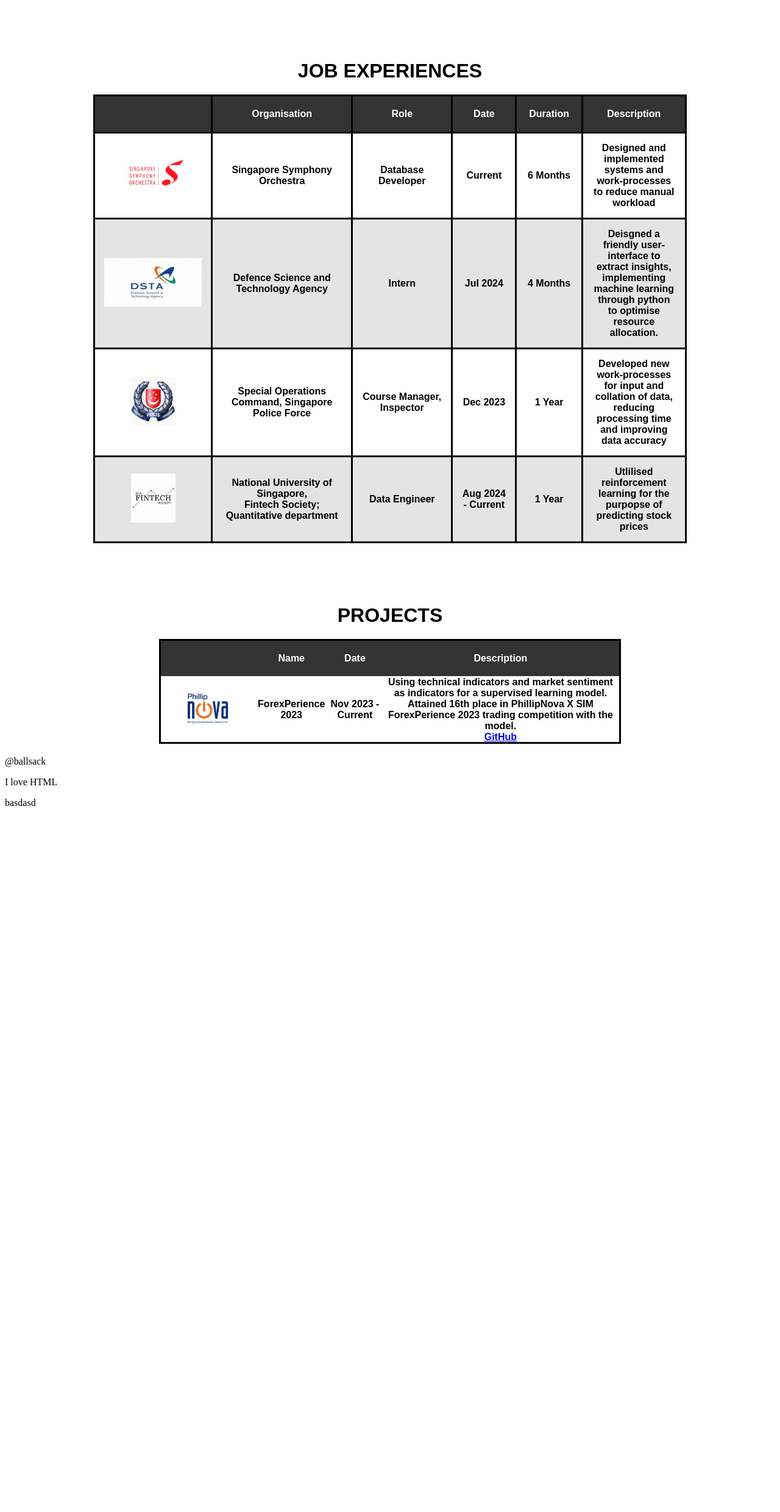
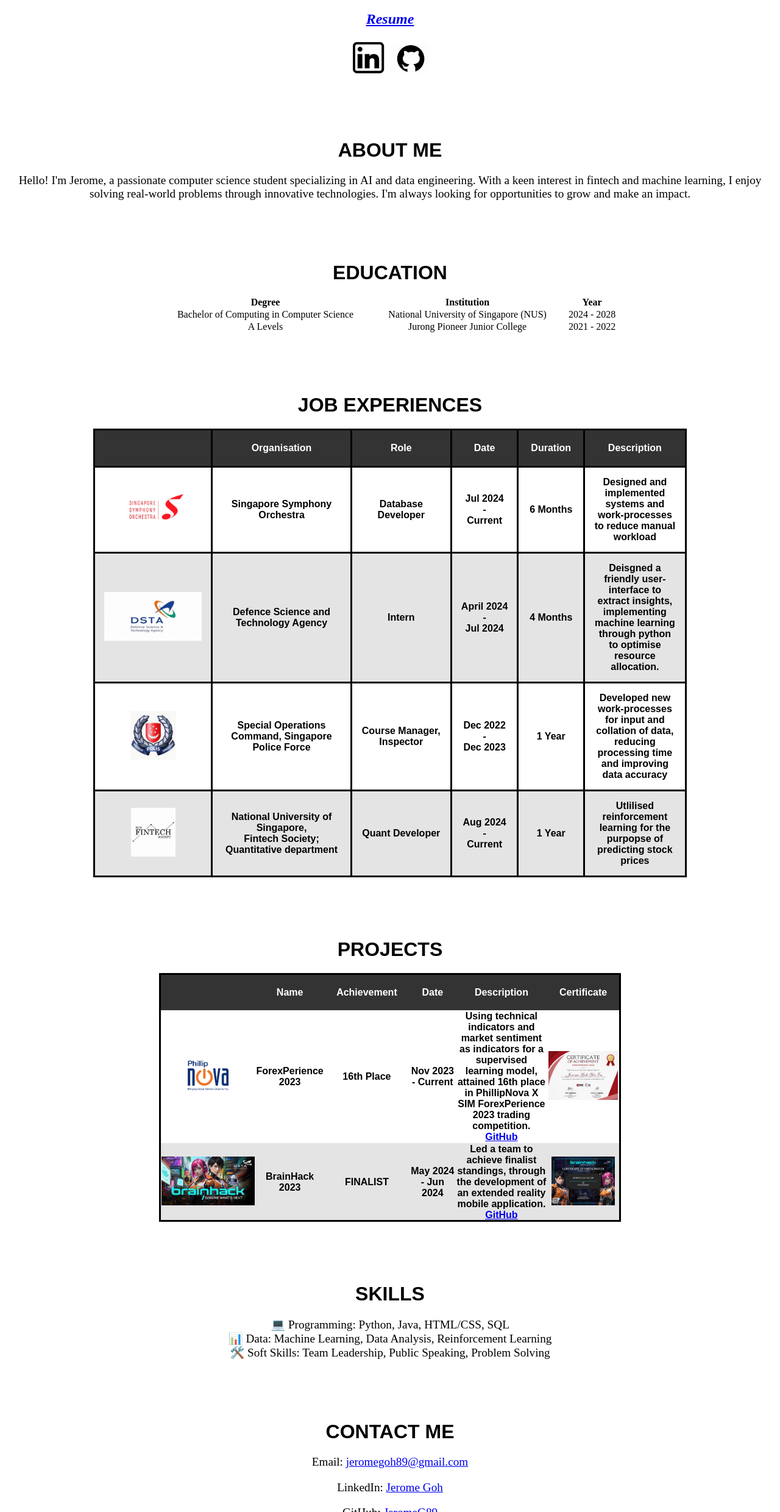
Before and after one commit to JeromeG89/jerome-portfolio, a plain HTML site: page index.html in a window 1280 px wide. Shown: the part 320-2800 px from the top of the page at 61% size. Before the commit the page ends 1662 px from the top, so only its background shows below. Drawn offline with Linux system fonts and the light colour scheme.

Commit message:
Projects

```diff
--- a/index.html
+++ b/index.html
@@ -14,16 +14,52 @@
             }
         </style>
     </head>
-
     <body>
         <h1 class = 'name'>Jerome Goh</h1>
         <div class='myPic' style = "text-align: center;">
-            <a href="docs/Jerome_Resume.pdf" download="virus.exe.pdf">
-                <img class="jerome_picture" src="images/OIP.jpeg" alt="Jerome's Picture">
-            </a>
+            <img class="jerome_picture" src="images/OIP.jpeg" alt="Jerome's Picture">
+            <h2 style = "text-align: center; font-style:oblique; color: black;"><a href = "docs/Jerome_Resume.pdf" download="Jerome_Resume.pdf">Resume</a></h2>
+
         </div>
-        <!-- <div class = 'intro' style = "text-align: center; font-weight: bold; font-size: 30px;">I am a monkey coder in National&nbspUniversity&nbspof&nbspSingapore&nbsp(NUS), majoring in Computer Sciene</div> -->
-        <div> </div>
+        <div class ='social' style = 'text-align: center;'>
+            <a href="https://www.linkedin.com/in/jerome-goh-886607278" target="_blank"><img src="images/linkedin.jpeg" alt="linkedinLogo"></a>
+            <a href="https://github.com/JeromeG89" target="_blank"><img src="images/github.jpeg" alt="githubLogo"></a>
+        </div>
+        <style>
+            .social img{
+                width: 5%;
+                height: auto;
+                align-content: center;
+                vertical-align: middle;
+            }
+        </style>
+        <div>
+            <h2 class = 'mini-head'>About Me</h2>
+            <p style = 'text-align: center; font-size: 1.2em; margin: 20px;'>Hello! I'm Jerome, a passionate computer science student specializing in AI and data engineering.
+                With a keen interest in fintech and machine learning, I enjoy solving real-world problems
+                through innovative technologies. I'm always looking for opportunities to grow and make an impact.
+            </p>
+        </div>
+
+        <h2 class="mini-head">Education</h2>
+        <table style="width: 60%; margin: 20px auto; border-collapse: collapse; text-align: center;">
+            <tr>
+                <th>Degree</th>
+                <th>Institution</th>
+                <th>Year</th>
+            </tr>
+            <tr>
+                <td>Bachelor of Computing in Computer Science</td>
+                <td>National University of Singapore (NUS)</td>
+                <td>2024 - 2028</td>
+            </tr>
+            <tr>
+                <td>A Levels</td>
+                <td>Jurong Pioneer Junior College</td>
+                <td>2021 - 2022</td>
+            </tr>
+        </table>
+
         <style>
             .mini-head{
                 text-align: center;
@@ -51,7 +87,7 @@
                     <th><a href="https://www.sso.org.sg/" target = "_blank"><img class = 'logo' src="images/SSO.jpeg" alt="SSO_LOGO"></a></th>
                     <th>Singapore Symphony Orchestra</th>
                     <th>Database Developer</th>
-                    <th>Current</th>
+                    <th>Jul&nbsp;2024 <br> - <br> Current</th>
                     <th>6&nbspMonths</th>
                     <th>Designed and implemented systems and work-processes to
                         reduce manual workload</th>
@@ -60,7 +96,7 @@
                     <th><a href="https://www.dsta.gov.sg/" target = "_blank"><img class = 'logo' src="images/DSTA.jpeg" alt="DSTA_LOGO"></a></th>
                     <th>Defence Science and Technology Agency</th>
                     <th>Intern</th>
-                    <th>Jul&nbsp2024</th>
+                    <th>April&nbsp2024 <br>- <br>Jul&nbsp2024</th>
                     <th>4&nbspMonths</th>
                     <th>Deisgned a friendly user-interface to extract insights, implementing machine learning through python
                         to optimise resource allocation.
@@ -71,7 +107,7 @@
                     <th><a href="https://www.police.gov.sg/" target = "_blank"><img class = 'logo' src="images/SPF.jpeg" alt="SPF_LOGO"></a></th>
                     <th>Special Operations Command, Singapore Police Force</th>
                     <th>Course&nbspManager, Inspector</th>
-                    <th>Dec&nbsp2023</th>
+                    <th>Dec&nbsp2022<br>-<br>Dec&nbsp2023</th>
                     <th>1 Year</th>
                     <th>Developed new work-processes for input and collation of data,
                         reducing processing time and improving data accuracy</th>
@@ -79,8 +115,8 @@
                 <tr class = "CCA">
                     <th><a href="https://fintechsociety.comp.nus.edu.sg/" target = "_blank"><img class = 'logo' src="images/fintech.jpeg" alt="nusFintech_LOGO"></a></th>
                     <th>National University of Singapore, Fintech&nbsp;Society; Quantitative&nbspdepartment</th>
-                    <th>Data Engineer</th>
-                    <th>Aug 2024 - Current</th>
+                    <th>Quant Developer</th>
+                    <th>Aug&nbsp2024<br>-<br>Current</th>
                     <th>1 Year</th>
                     <th>Utlilised reinforcement learning for the purpopse of predicting stock prices</th>
                 </tr>
@@ -135,22 +171,38 @@
                 <tr class = 'header'>
                     <th></th>
                     <th>Name</th>
+                    <th>Achievement</th>
                     <th>Date</th>
                     <th class = "descrip">Description</th>
+                    <th>Certificate</th>
                 </tr>
                 <tbody>
-                    <tr class = 'Maritime Hackathon 2025'></tr>
+                    <!-- <tr class = 'Maritime Hackathon 2025'></tr> -->
                     <tr class = 'ForexPerience 2023'>
-                        <th><a href="docs/fxpcert.pdf" download = "ForexPerience2023_Cert.pdf"><img class = 'logo' src="images/phillipnova.png" alt="phillip_nova_LOGO"></a></th>
+                        <th><a href="https://www.phillipnova.com.sg/forexperience/" target = '_blank'><img class = 'logo' src="images/phillipnova.png" alt="phillip_nova_LOGO"></a></th>
                         <th>ForexPerience 2023</th>
+                        <th>16th Place</th>
                         <th>Nov 2023 - Current</th>
                         <th>Using technical indicators and market sentiment as indicators for a
-                            supervised learning model. Attained 16th place in PhillipNova X SIM
-                            ForexPerience 2023 trading competition with the model. <br>
+                            supervised learning model, attained 16th place in PhillipNova X SIM
+                            ForexPerience 2023 trading competition. <br>
                             <a href="https://github.com/JeromeG89/AISTOCK" target = '_blank'>GitHub</a></th>
+                        <th><a href="docs/fxpcert.pdf" download="fxpcert.pdf"><img class = 'logo' src="images/fxpcert.jpg" alt="fxpCert"></a></th>
                     </tr>
 
-                    <tr class = "BrainHack 2023"></tr>
+                    <tr class = "BrainHack 2023">
+                        <th><a href="https://www.dstabrainhack.com/" target ="_blank"><img class = 'logo' src="images/brainhack.jpeg" alt="brainhack"></a></th>
+                        <th>BrainHack 2023</th>
+                        <th>FINALIST</th>
+                        <th>May 2024 - Jun 2024</th>
+                        <th>Led a team to achieve finalist standings, through the development of
+                            an extended reality mobile application. <br>
+                            <a href="https://github.com/san4b0t/XRperience_2024_Hackathon_top2percent" target = '_blank'>GitHub</a></th>
+                        </th>
+                        <th><a href="docs/brainhackCert.pdf" download = "brainhackCert.pdf"><img class = 'logo' src="images/brainhackCert.jpg" alt="brainhackcert"></a></th>
+                    </tr>
+                    <tr class = "Rag GenAI"></tr>
+
                 </tbody>
             </table>
         <style>
@@ -163,23 +215,34 @@
                 border-collapse: collapse;
 
             }
+            table.projects tbody tr:nth-child(even) {
+                background-color: #e4e4e4;
+            }
+
+            table.projects tbody tr:nth-child(odd) {
+                background-color: #ffffff;
+            }
         </style>
         </div>
 
 
+        <h2 class="mini-head">Skills</h2>
+        <div class="skills" style="text-align: center;">
+            <ul style="list-style: none; padding: 0; font-size: 1.2em;">
+                <li>💻 Programming: Python, Java, HTML/CSS, SQL</li>
+                <li>📊 Data: Machine Learning, Data Analysis, Reinforcement Learning</li>
+                <li>🛠️ Soft Skills: Team Leadership, Public Speaking, Problem Solving</li>
+            </ul>
+
+        </div>
+
+        <h2 class="mini-head">Contact Me</h2>
+        <div style="text-align: center; font-size: 1.2em;">
+            <p>Email: <a href="mailto:jeromegoh89@gmail.com" target = '_blank'>jeromegoh89@gmail.com</a></p>
+            <p>LinkedIn: <a href="https://www.linkedin.com/in/jerome-goh-886607278" target="_blank">Jerome Goh</a></p>
+            <p>GitHub: <a href="https://github.com/JeromeG89" target="_blank">JeromeG89</a></p>
+        </div>
+    </body>
 
 
-
-        <p class = "username">@ballsack</p>
-        <p>I love HTML</p>
-        <p>basdasd</p>
-
-    </body>
-
-    <div>
-        <body>
-
-        </body>
-    </div>
-
 </html>
```
Also changed, not shown: images/brainhack.jpeg (added), images/brainhackCert.jpg (added), images/fxpcert.jpg (added), images/github.jpeg (added), images/linkedin.jpeg (added), 2 other files.
